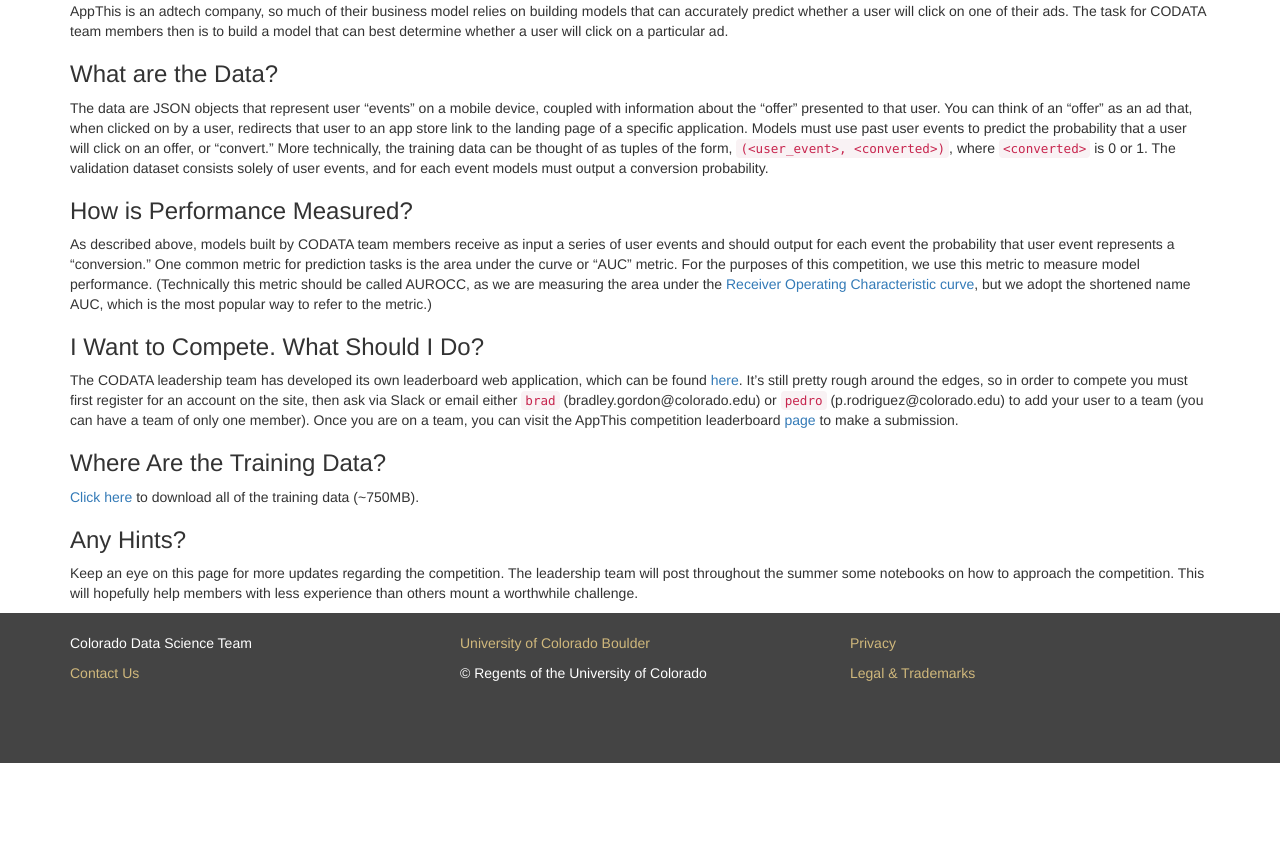
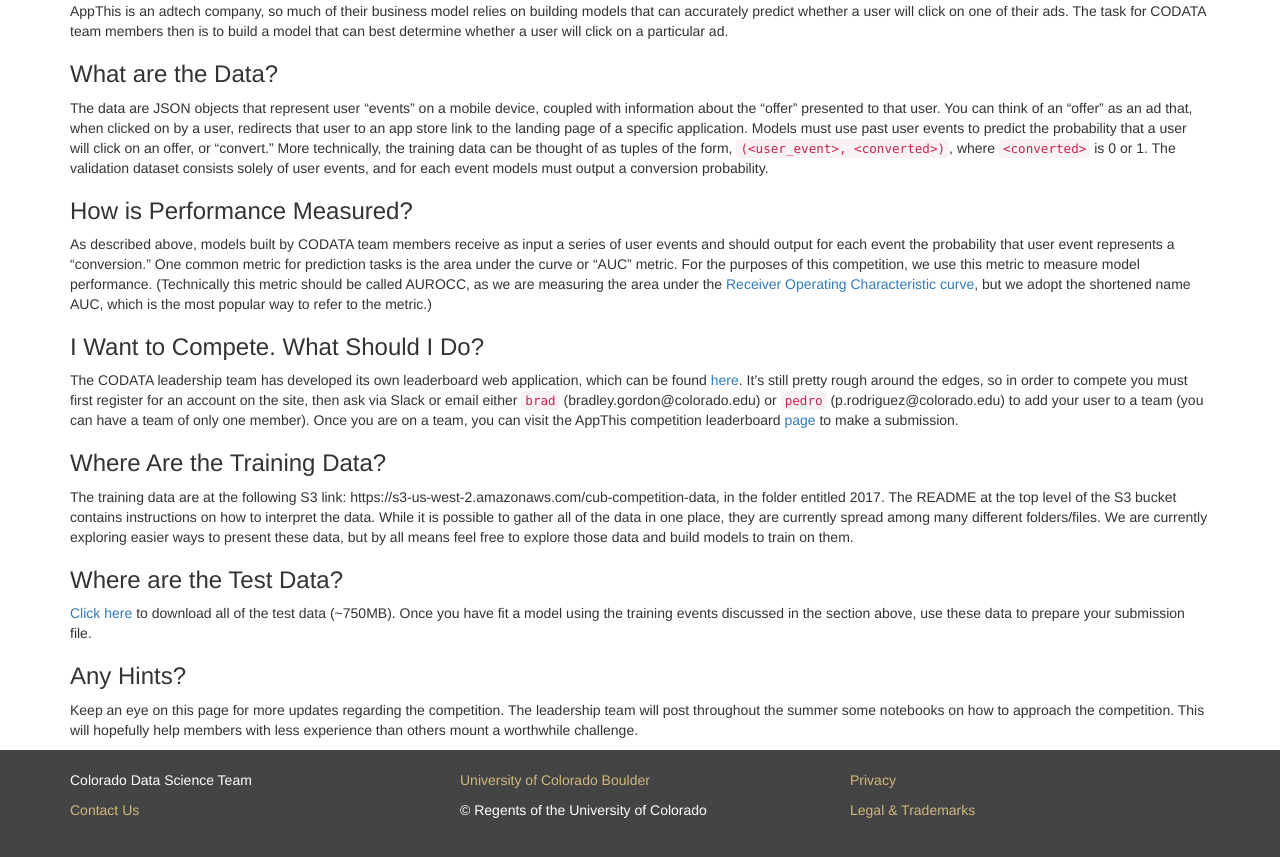
Before and after one commit to CoDataScience/codatascience.github.io, a Jekyll site: the page built from _competitions/appthis.md, in a window 1280 px wide and 900 px high, scrolled down 648 px. Shown: the top 857 px of the window. Built offline with Jekyll 4.4.1, drawn with Linux system fonts in a browser that asks for light colours; before the commit the page ends 1411 px from its top, so only the background shows below that.

Commit message:
Explain better where the training and testing data are

```diff
--- a/_competitions/appthis.md
+++ b/_competitions/appthis.md
@@ -30,7 +30,11 @@
 The CODATA leadership team has developed its own leaderboard web application, which can be found [here](https://leaderboard.entilzha.io/). It's still pretty rough around the edges, so in order to compete you must first register for an account on the site, then ask via Slack or email either `brad` (bradley.gordon@colorado.edu) or `pedro` (p.rodriguez@colorado.edu) to add your user to a team (you can have a team of only one member). Once you are on a team, you can visit the AppThis competition leaderboard [page](https://leaderboard.entilzha.io/competition/appthis/) to make a submission.
 
 ### Where Are the Training Data?
-[Click here](http://leaderboard.entilzha.io/static/downloads/all_training_events.tgz) to download all of the training data (~750MB).
+The training data are at the following S3 link: https://s3-us-west-2.amazonaws.com/cub-competition-data, in the folder entitled 2017. The README at the top level of the S3 bucket contains instructions on how to interpret the data. While it is possible to gather all of the data in one place, they are currently spread among many different folders/files. We are currently exploring easier ways to present these data, but by all means feel free to explore those data and build models to train on them.
+
+### Where are the Test Data?
+[Click here](http://leaderboard.entilzha.io/static/downloads/all_training_events.tgz) to download all of the test data (~750MB). Once you have fit a model using the training events discussed in the section above, use these data to prepare
+your submission file.
 
 ### Any Hints?
 Keep an eye on this page for more updates regarding the competition. The leadership team will post throughout the summer some notebooks on how to approach the competition. This will hopefully help members with less experience than others mount a worthwhile challenge.
```
